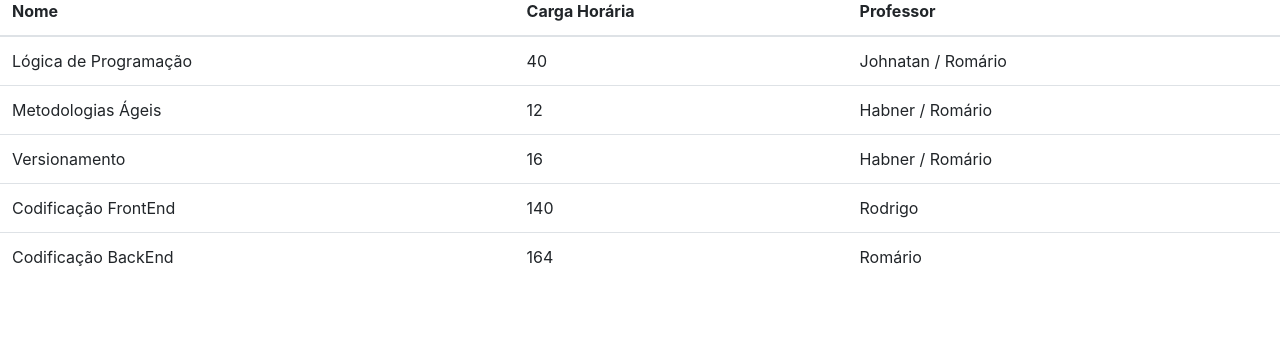
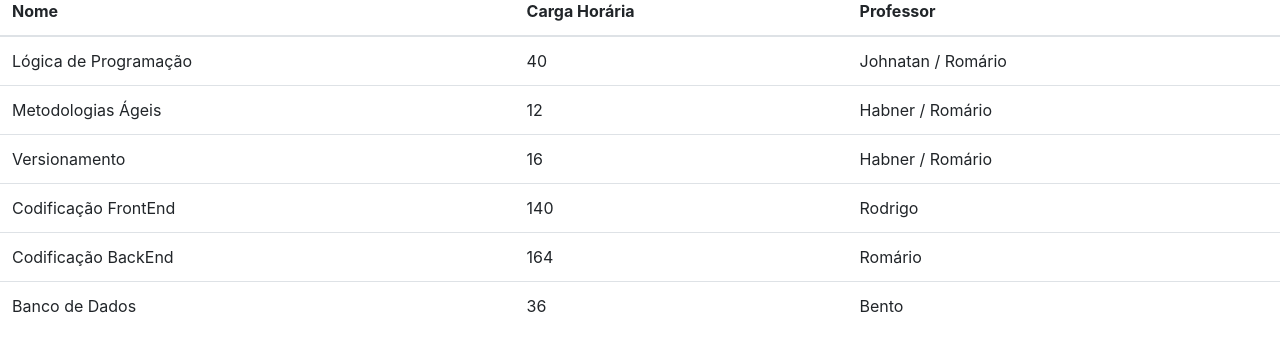
Before and after one commit to otavio141105/AIFS_Unidades_Curriculares, a plain HTML site: page index.html in a window 1280 px wide. Shown: the part 116-468 px from the top of the page. Drawn offline with nearby package versions, Linux system fonts and the light colour scheme.

Commit message:
Adicionado BD

```diff
--- a/index.html
+++ b/index.html
@@ -41,6 +41,11 @@
                 <td>164</td>
                 <td>Romário</td>
             </tr>
+              <tr>
+                <td>Banco de Dados</td>
+                <td>36</td>
+                <td>Bento</td>
+            </tr>
         </tbody>
       </table>
 </body>
```
